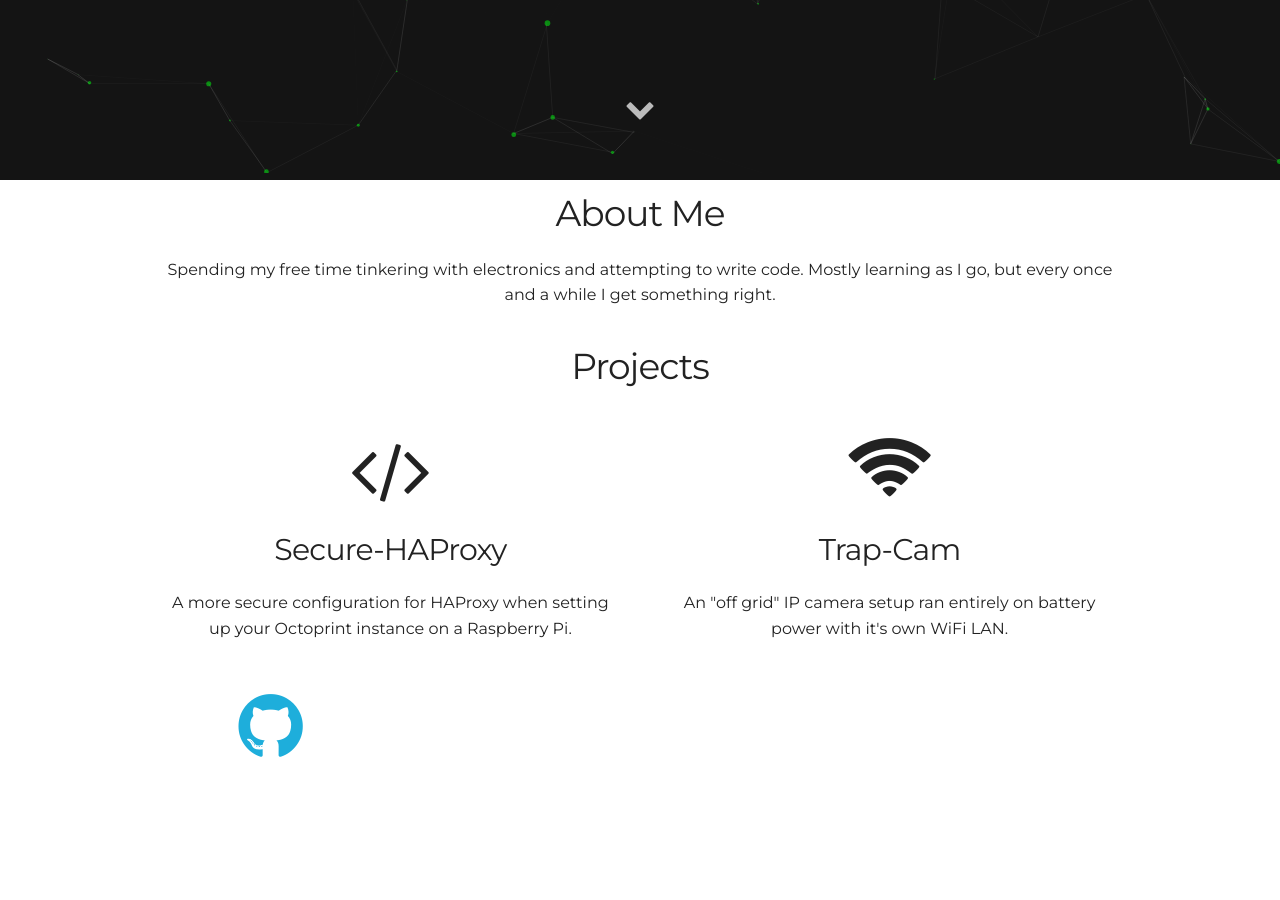
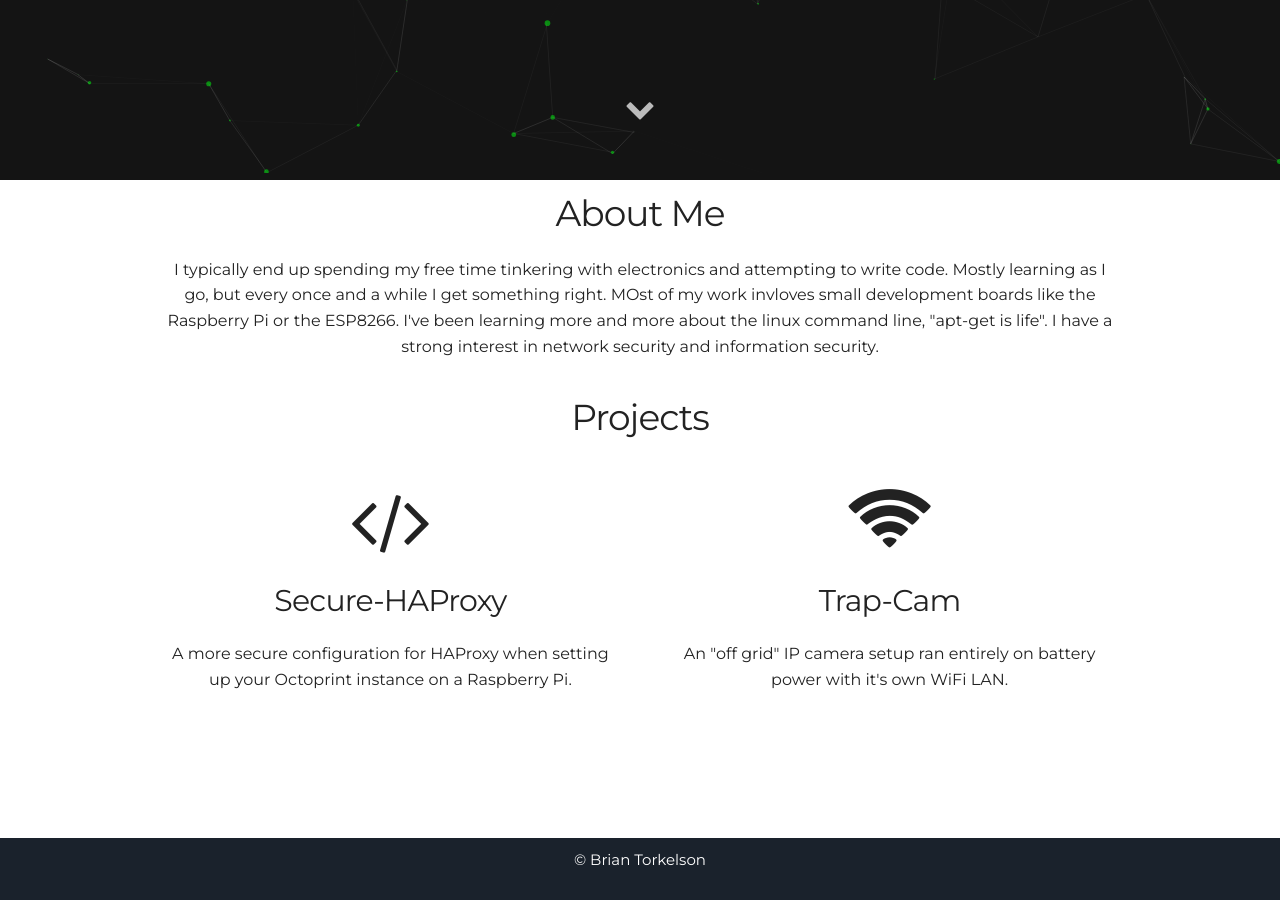
Before and after one commit to BrianTechTalk/BrianTechTalk.github.io, a Jekyll site: the page built from index.html, in a window 1280 px wide and 900 px high, scrolled down 727 px. Built offline with Jekyll 4.4.1, drawn with Linux system fonts in a browser that asks for light colours.

Commit message:
off to work

```diff
--- a/_config.yml
+++ b/_config.yml
@@ -6,7 +6,7 @@ description: Tinker1ng with electr0nics and c0de
 
 # User settings
 username: Brian Torkelson
-user_description: Spending my free time tinkering with electronics and attempting to write code.  Mostly learning as I go, but every once and a while I get something right.
+user_description: I typically end up spending my free time tinkering with electronics and attempting to write code.  Mostly learning as I go, but every once and a while I get something right.  MOst of my work invloves small development boards like the Raspberry Pi or the ESP8266.  I've been learning more and more about the linux command line, "apt-get is life".  I have a strong interest in network security and information security.
 user_title: mastertork
 email: mastertork.tech@gmail.com
 facebook_username: brian.torkelson
--- a/_includes/projects.html
+++ b/_includes/projects.html
@@ -7,11 +7,6 @@
 	  <i class="fa fa-code" aria-hidden="true"></i>
       <h4>Secure-HAProxy</h4>
       <p>A more secure configuration for HAProxy when setting up your Octoprint instance on a Raspberry Pi.</p>
-	     <div class="row user">
-		 <div class="six columns">
-	   <div class="icons-header">
-	    <a href="https://github.com/mastertork/Secure-HAProxy"><i class="fa fa-github" aria-hidden="true"></i></a>
-	   </div></div></div>
     </div>
     <div class="six columns">
       <i class="fa fa-wifi" aria-hidden="true"></i>
```
